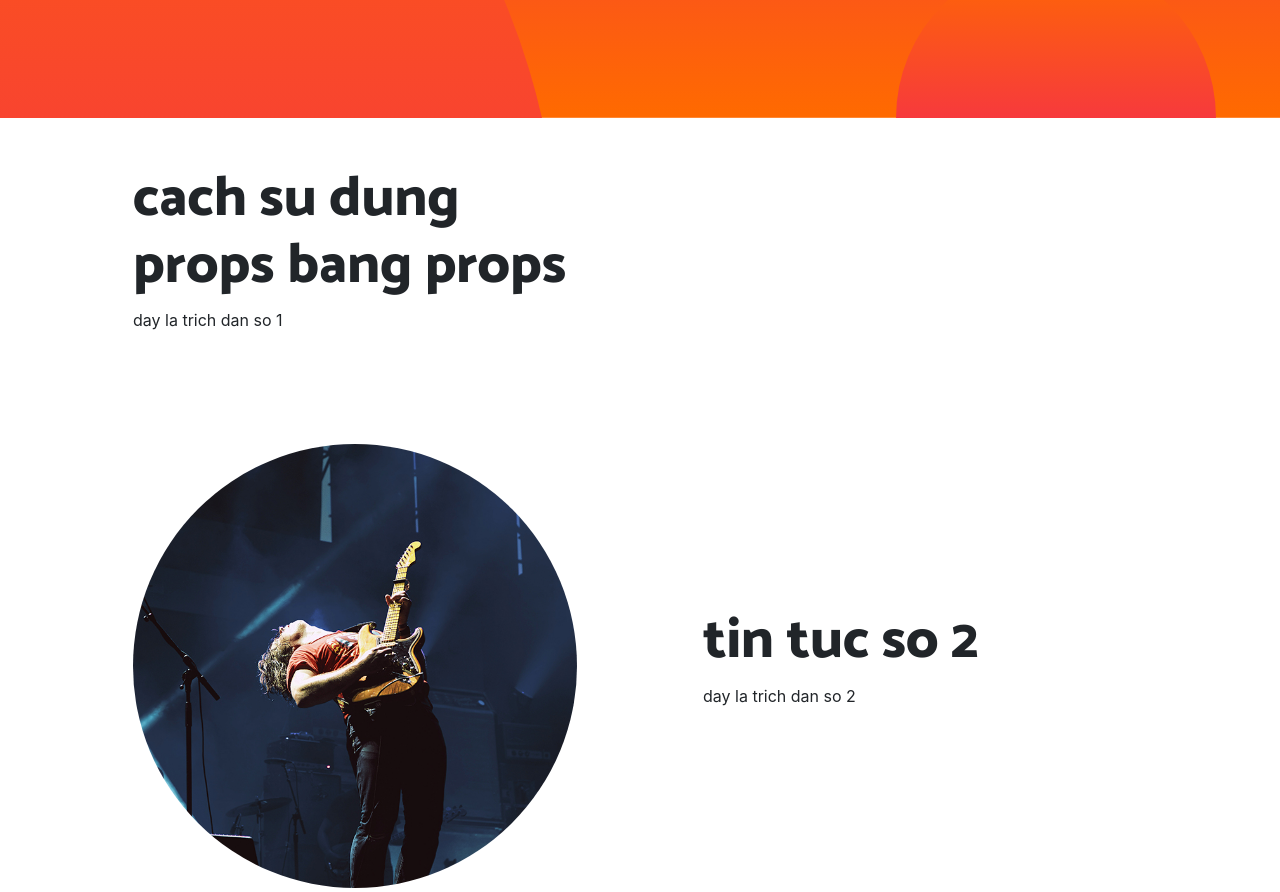
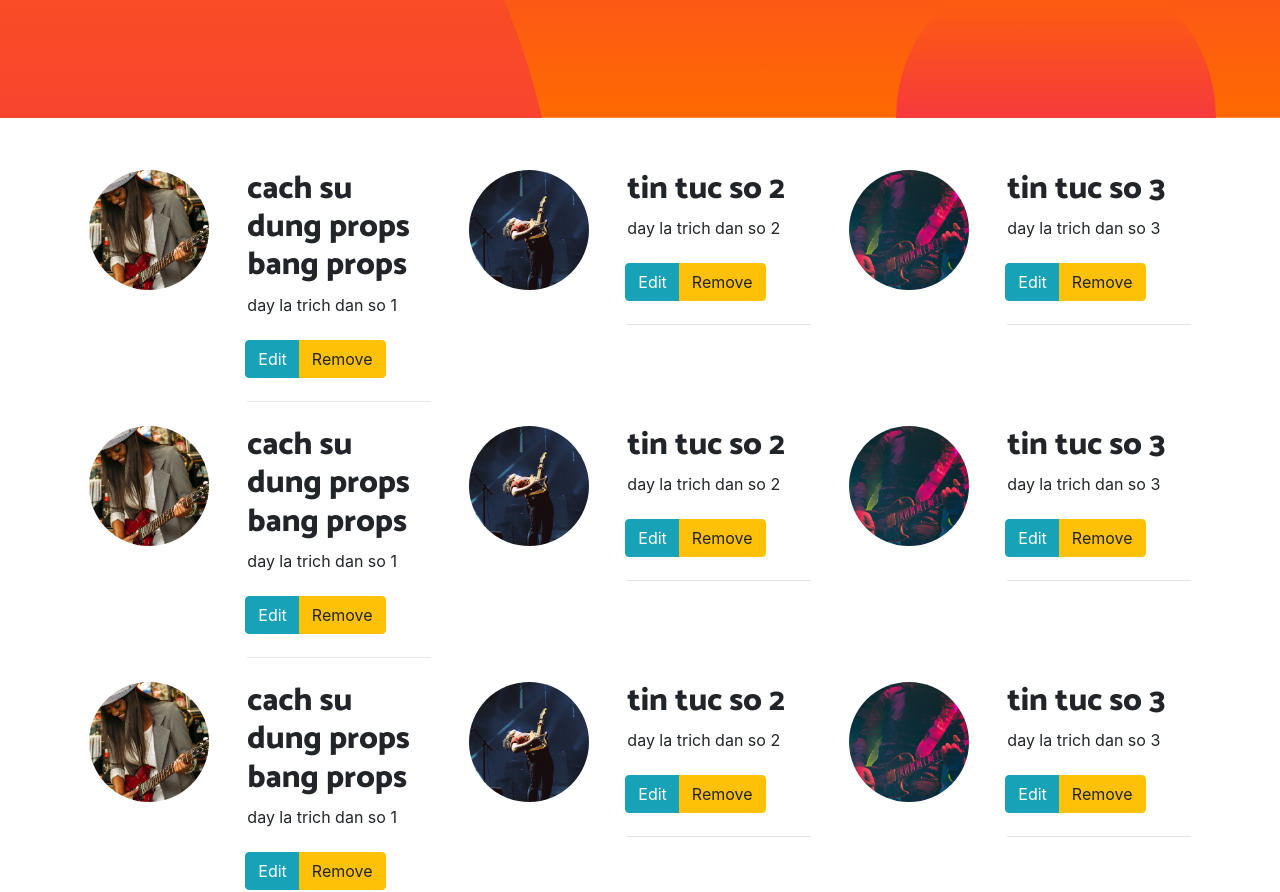
Before and after one commit to clc-thangle/React-Js, a React (Create React App) app: page / in a window 1280 px wide. Shown: the part 569-1461 px from the top of the page. Built offline with nearby package versions, Linux system fonts and the light colour scheme.

Commit message:
[PHAN-06] Hai cac viet tuong tac trong React Js

```diff
--- a/src/App.js
+++ b/src/App.js
@@ -13,10 +13,23 @@ class App extends Component {
       <div className="_013">
         <TopMenu/>
         <Header/>
-        <Content tieude="cach su dung props bang props" vitri1="order-lg-12" vitri2="order-lg-1" trichdan="day la trich dan so 1"/>
+        <div className="container">
+        <div className="row pt-5">
+        <Content tieude="cach su dung props bang props" anh = "img/01.jpg" trichdan="day la trich dan so 1"/>
         <Content tieude="tin tuc so 2" anh="img/02.jpg" trichdan="day la trich dan so 2"/>
         <Content tieude="tin tuc so 3" vitri1="order-lg-2" anh="img/03.jpg" trichdan="day la trich dan so 3"/>
+
+        <Content tieude="cach su dung props bang props" anh = "img/01.jpg" trichdan="day la trich dan so 1"/>
+        <Content tieude="tin tuc so 2" anh="img/02.jpg" trichdan="day la trich dan so 2"/>
+        <Content tieude="tin tuc so 3" vitri1="order-lg-2" anh="img/03.jpg" trichdan="day la trich dan so 3"/>
+
+        <Content tieude="cach su dung props bang props" anh = "img/01.jpg" trichdan="day la trich dan so 1"/>
+        <Content tieude="tin tuc so 2" anh="img/02.jpg" trichdan="day la trich dan so 2"/>
+        <Content tieude="tin tuc so 3" vitri1="order-lg-2" anh="img/03.jpg" trichdan="day la trich dan so 3"/>
+        </div>
+        </div>
         <Footer/>
+
       </div>
     );
   }
--- a/src/Component/Content/Content.js
+++ b/src/Component/Content/Content.js
@@ -7,30 +7,38 @@ class Content extends Component {
 
     }
 
+    thongbao = () => {alert('cach xu ly tuong tac trong react js');}
+    thongbao2 = () => {alert('thong bao so 2');}
+
     render() {
         return (
-            <div>
-                <section>
-                    <div className="container">
-                        <div className="row align-items-center">
-                            <div className={"col-lg-6 " + this.props.vitri1}>
-                                <div className="p-5">
+                    <div className="col-lg-4">
+                        <div className="row">
+                            <div className={"col-lg-5 "}>
+                                <div className="p-1">
                                     <img className="img-fluid rounded-circle" src={this.props.anh} alt />
                                 </div>
                             </div>
-                            <div className="col-lg-6">
-                                <div className="p-5">
-                                    <h2 className="display-4">{this.props.tieude}</h2>
+                            <div className="col-lg-7">
+                                <div className="p-1">
+                                    <h2 className="display-6">{this.props.tieude}</h2>
                                     <p>
                                         {this.props.trichdan}
                                     </p>
+                                    <div>
+                                        <div className="row">
+                                          <div className="btn btn-group">
+                                            <div className="btn btn-info" onClick={this.thongbao}> Edit </div>
+                                            <div className="btn btn-warning"onClick={this.thongbao2}> Remove </div>
+                                          </div>
+                                        </div>
+                                        <hr />
+                                      </div>
+
                                 </div>
                             </div>
                         </div>
                     </div>
-                </section>
-            </div>
-
         );
     }
 }
```
